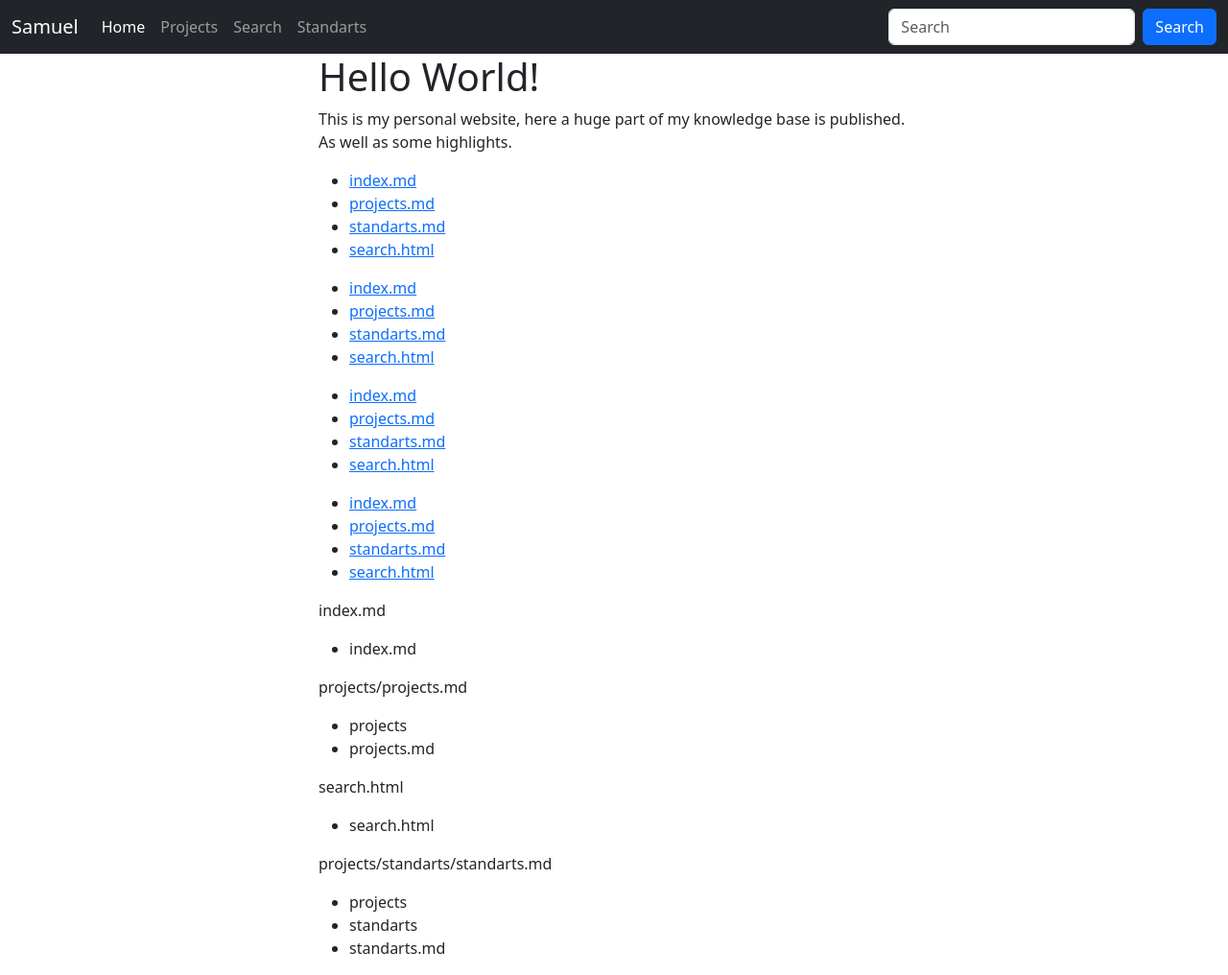
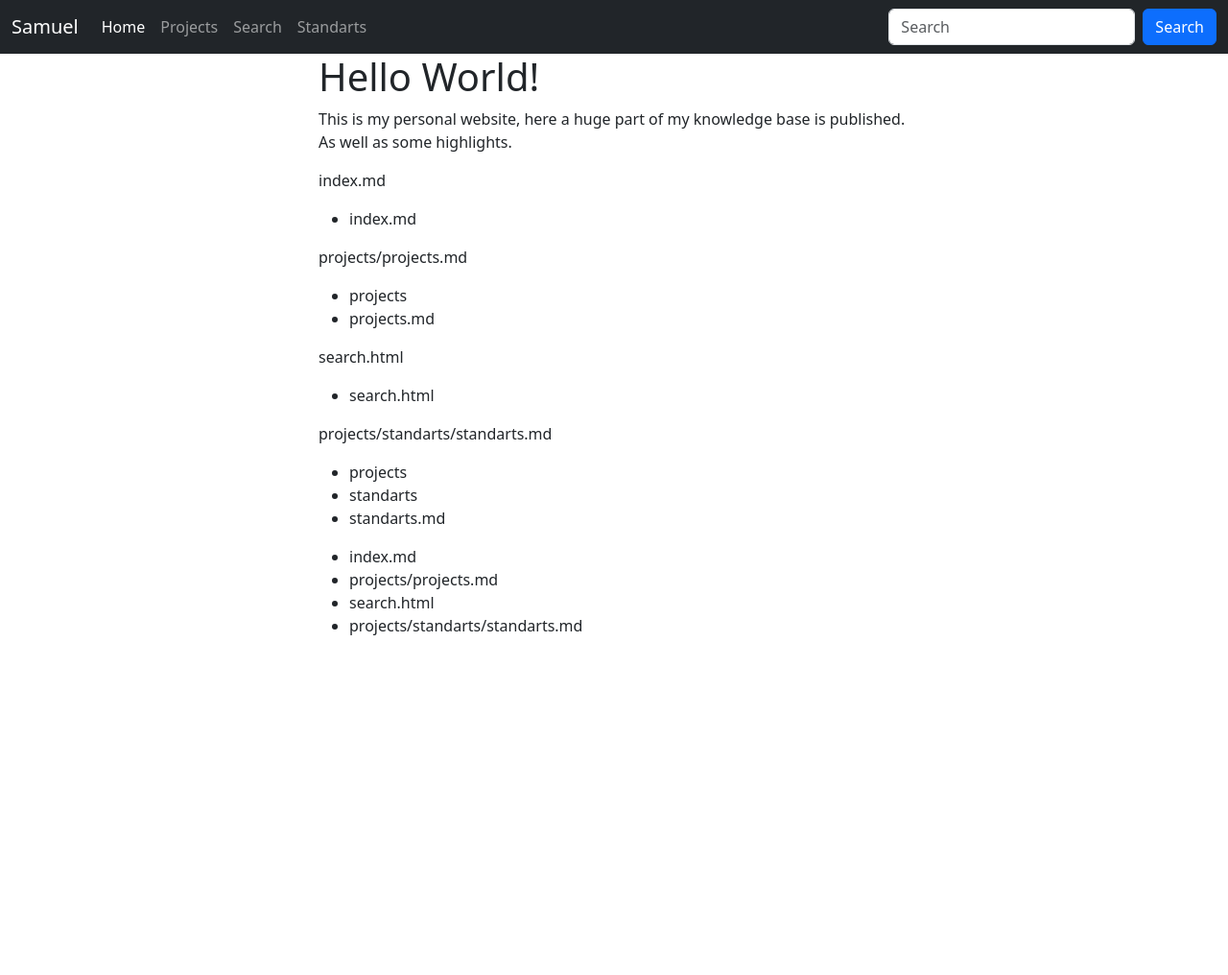
Before and after one commit to Soraxem/website-test, a Jekyll site: the page built from index.md, in a window 1280 px wide. Shown: the whole page at 96% size. Built offline with Jekyll 4.4.1, drawn with Linux system fonts in a browser that asks for light colours; after the commit the page ends 900 px from its top, so only the background shows below that.

Commit message:
Update index.md

```diff
--- a/index.md
+++ b/index.md
@@ -5,98 +5,6 @@ title: Home
 # Hello World!
 
 This is my personal website, here a huge part of my knowledge base is published. As well as some highlights.
-
-
-<ul>
-  {% assign root = site.pages | where: "path", "/" | first %}
-  {% assign topLevelPages = site.pages | where: "dir", root.dir | sort: "path" %}
-  {% for page in topLevelPages %}
-    <li>
-      <a href="{{ site.baseurl }}{{ page.url }}">{{ page.url | remove: "/" }}</a>
-      {% assign childPages = site.pages | where: "dir", page.dir | sort: "path" %}
-      {% if childPages.size > 0 %}
-        <ul>
-          {% for childPage in childPages %}
-            {% unless childPage.url == page.url %}
-              <li><a href="{{ site.baseurl }}{{ childPage.url }}">{{ childPage.url | remove: "/" }}</a></li>
-            {% endunless %}
-          {% endfor %}
-        </ul>
-      {% endif %}
-    </li>
-  {% endfor %}
-</ul>
-
-{% assign root = site.pages | where: "path", "/" | first %}
-{% assign topLevelPages = site.pages | where_exp: "page", "page.path != '/'" | sort: "path" %}
-
-<ul>
-  {% for page in topLevelPages %}
-    {% assign pageName = page.path | split: "/" | last %}
-    <li>
-      <a href="{{ site.baseurl }}{{ page.url }}">{{ pageName }}</a>
-      {% assign childPages = site.pages | where_exp: "childPage", "childPage.url != page.url" | where_exp: "childPage", "childPage.path contains page.path" | sort: "path" %}
-      {% if childPages.size > 0 %}
-        <ul>
-          {% for childPage in childPages %}
-            {% assign childPageName = childPage.path | split: "/" | last %}
-            <li><a href="{{ site.baseurl }}{{ childPage.url }}">{{ childPageName }}</a></li>
-          {% endfor %}
-        </ul>
-      {% endif %}
-    </li>
-  {% endfor %}
-</ul>
-
-{% assign root = site.pages | where: "path", "/" | first %}
-{% assign topLevelPages = site.pages | where_exp: "page", "page.path != '/'" | sort: "path" %}
-
-<ul>
-  {% for page in topLevelPages %}
-    {% assign pageName = page.path | split: "/" | last %}
-    {% assign pageDepth = page.path | split: "/" | size | minus: 1 %}
-    <li>
-      <a href="{{ site.baseurl }}{{ page.url }}">{{ pageName }}</a>
-      {% assign childPages = site.pages | where_exp: "childPage", "childPage.url != page.url" | where_exp: "childPage", "childPage.path contains page.path" | sort: "path" %}
-      {% if childPages.size > 0 %}
-        {% assign childDepth = pageDepth | plus: 1 %}
-        {% include recursive_navigation.html pages=childPages depth=childDepth %}
-      {% endif %}
-    </li>
-  {% endfor %}
-</ul>
-
-{% assign root = site.pages | where: "path", "/" | first %}
-{% assign topLevelPages = site.pages | where_exp: "page", "page.path != '/'" | sort: "path" %}
-
-<ul>
-  {% for page in topLevelPages %}
-    {% assign pageName = page.path | split: "/" | last %}
-    <li>
-      <a href="{{ site.baseurl }}{{ page.url }}">{{ pageName }}</a>
-      {% assign childPages = site.pages | where_exp: "childPage", "childPage.url != page.url" | where_exp: "childPage", "childPage.path contains page.path" | sort: "path" %}
-      {% if childPages.size > 0 %}
-        {% include recursive_navigation.html pages=childPages parent=page %}
-      {% endif %}
-    </li>
-  {% endfor %}
-</ul>
-
-{% assign root = site.pages | where: "path", "/" | first %}
-{% assign topLevelPages = site.pages | where_exp: "page", "page.path != '/'" | sort: "path" %}
-
-<ul>
-  {% for page in topLevelPages %}
-    {% assign pageName = page.path | split: "/" | last %}
-    <li>
-      <a href="{{ site.baseurl }}{{ page.url }}">{{ pageName }}</a>
-      {% assign childPages = site.pages | where_exp: "childPage", "childPage.url != page.url" | where_exp: "childPage", "childPage.path contains page.path" | sort: "path" %}
-      {% if childPages.size > 0 %}
-        {% include recursive_navigation.html pages=childPages parent=page %}
-      {% endif %}
-    </li>
-  {% endfor %}
-</ul>
 
 {% for page in site.pages %}
   {{ page.path }}
@@ -107,3 +15,11 @@ This is my personal website, here a huge part of my knowledge base is published.
   {% endfor %}
   </ul>
 {% endfor %}
+
+
+{% assign level = site.pages | map: "path" %}
+<ul>
+  {% for path in level %}
+    <li>{{ path }}</li>
+  {% endfor %}
+</ul>
```
